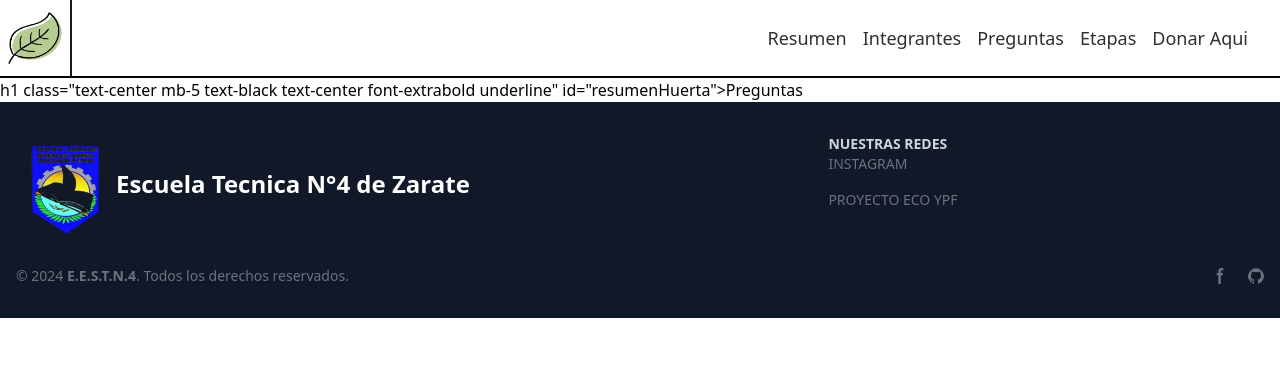
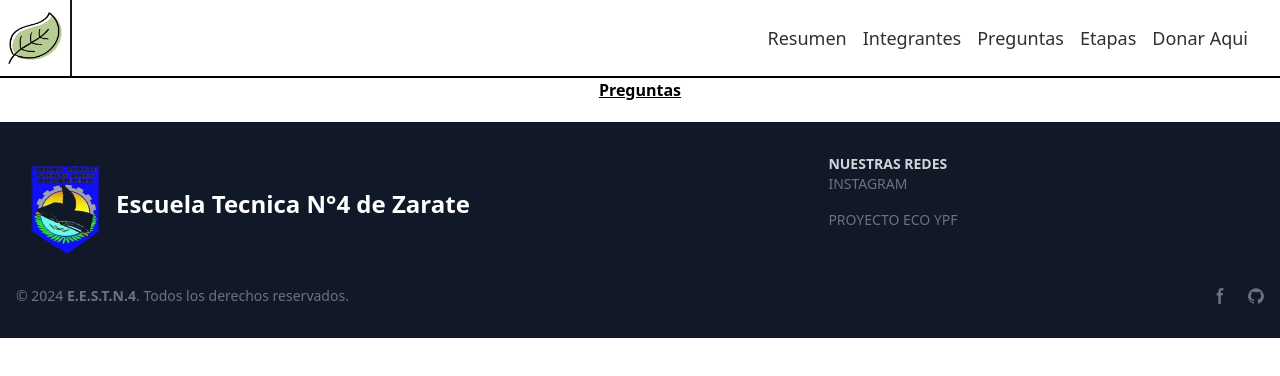
Before and after one commit to Giozzi570/Huerta-automatizada-Proyecto-Sarlinga, an Astro site: page /preguntas in a window 1280 px wide. Built offline with nearby package versions, Linux system fonts and the light colour scheme; Astro itself is replaced by a stand-in of ours.

Commit message:
Update Questions.astro

```diff
--- a/src/components/Questions.astro
+++ b/src/components/Questions.astro
@@ -1,3 +1,3 @@
 ---
 ---
-h1 class="text-center mb-5 text-black text-center font-extrabold underline" id="resumenHuerta">Preguntas</h1>
+<h1 class="text-center mb-5 text-black text-center font-extrabold underline" id="resumenHuerta">Preguntas</h1>
```
